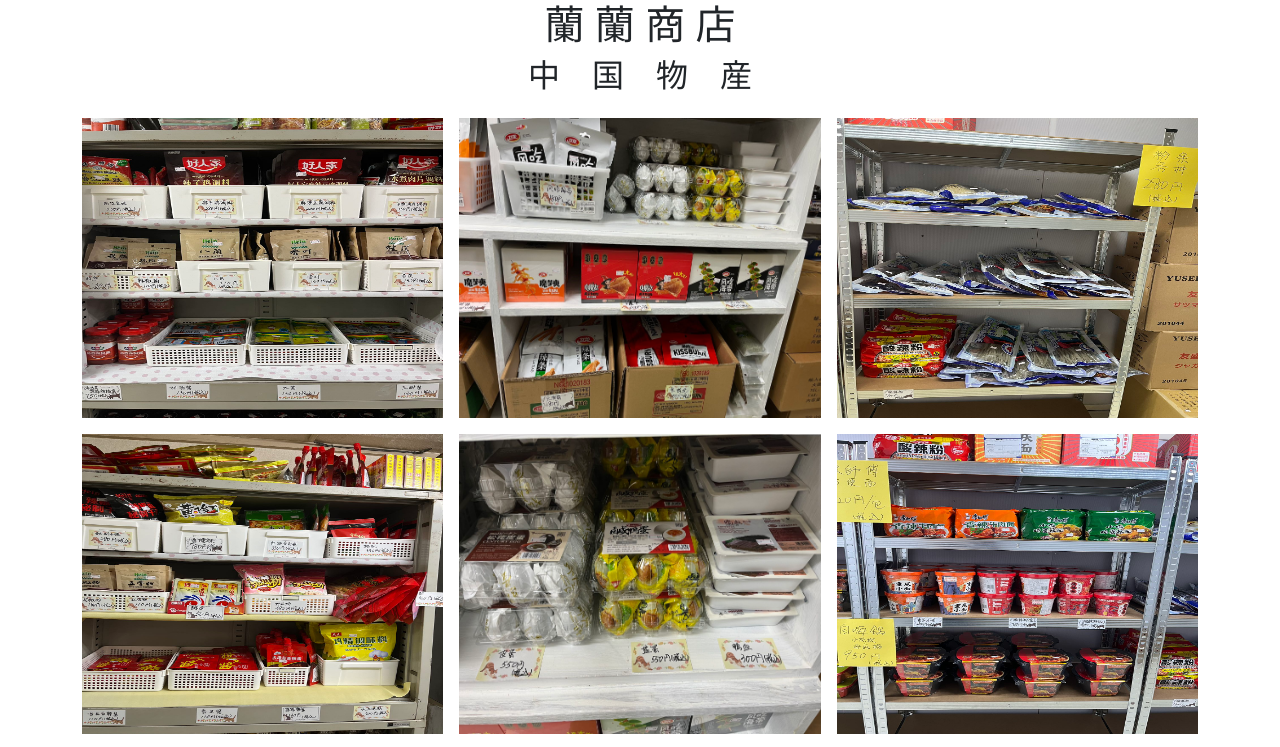
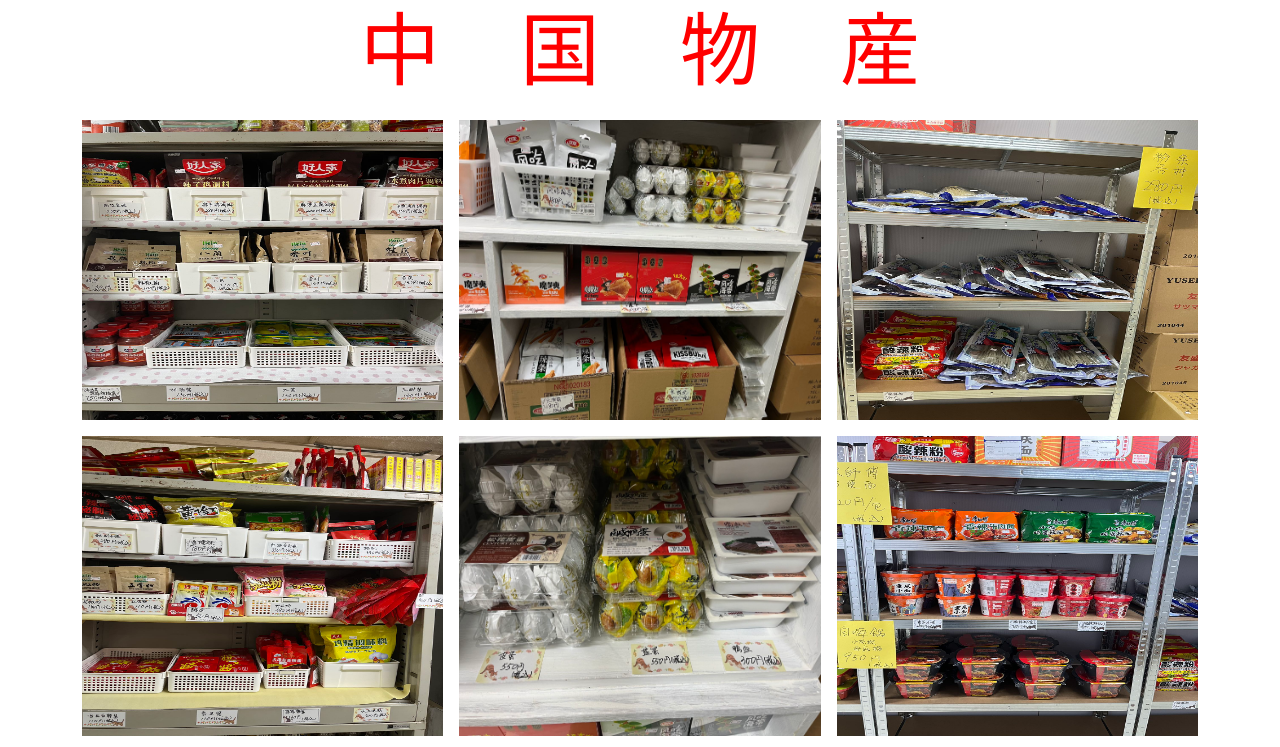
Before and after one commit to hot-shop/hot-shop.github.com, a plain HTML site: page index.html in a window 1280 px wide. Shown: the top 747 px of the page. Drawn offline with nearby package versions, Linux system fonts and the light colour scheme.

Commit message:
Update index.html

```diff
--- a/index.html
+++ b/index.html
@@ -17,7 +17,7 @@
     </style>
 </head>
 <body>
-	<H1 align="center">蘭 蘭 商 店</H1>
+	<H1 align="center" style="font-size:5rem;color:red;>蘭 蘭 商 店</H1>
 	<H2 align="center">中　国　物　産</H2>
 	<div class="container">
 		<div class="row">
```
